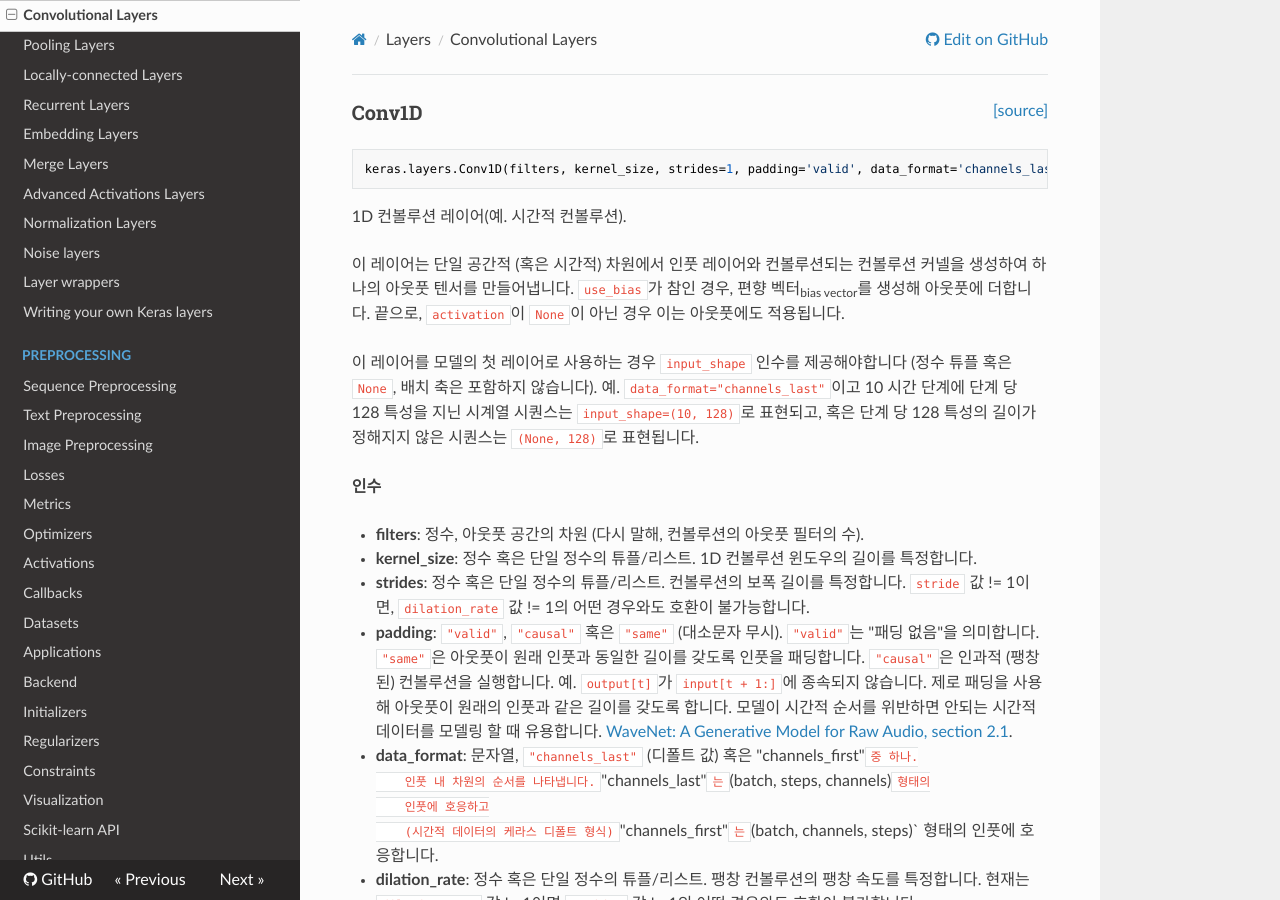
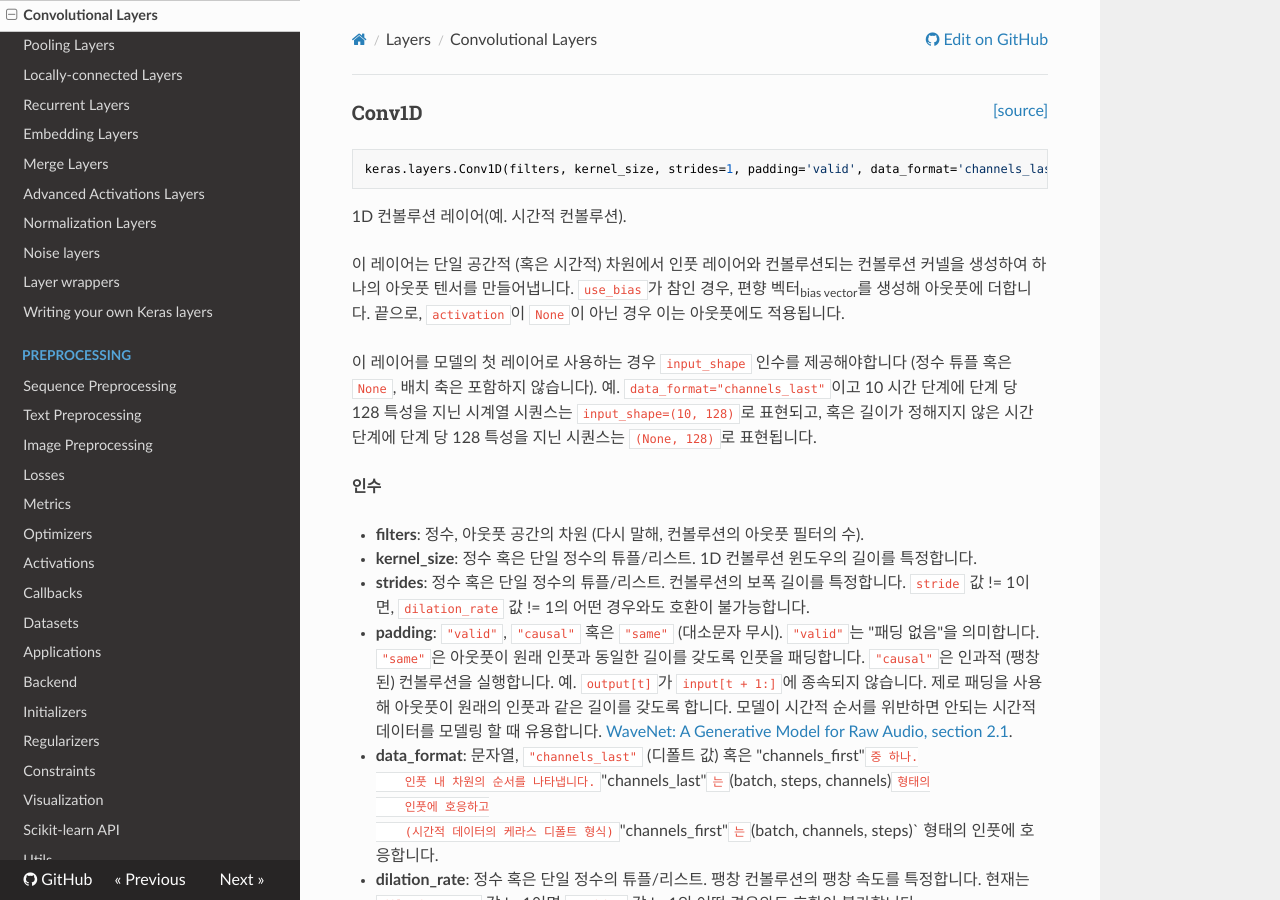
Before and after one commit to keras-team/keras-docs-ko, an MkDocs documentation site: the page built from sources/layers/convolutional.md, in a window 1280 px wide and 900 px high. Built offline with MkDocs 1.6.1, drawn with Linux system fonts in a browser that asks for light colours; nearby versions of some CDN libraries.

Commit message:
Update convolutional.md

```diff
--- a/sources/layers/convolutional.md
+++ b/sources/layers/convolutional.md
@@ -18,7 +18,7 @@ keras.layers.Conv1D(filters, kernel_size, strides=1, padding='valid', data_forma
 `input_shape` 인수를 제공해야합니다 (정수 튜플 혹은 `None`,
 배치 축은 포함하지 않습니다). 예. `data_format="channels_last"`이고
 10 시간 단계에 단계 당 128 특성을 지닌 시계열 시퀀스는
-`input_shape=(10, 128)`로 표현되고, 혹은 단계 당 128 특성의 길이가 정해지지 않은
+`input_shape=(10, 128)`로 표현되고, 혹은 길이가 정해지지 않은 시간 단계에 단계 당 128 특성을 지닌
 시퀀스는 `(None, 128)`로 표현됩니다.
 
 __인수__
```
